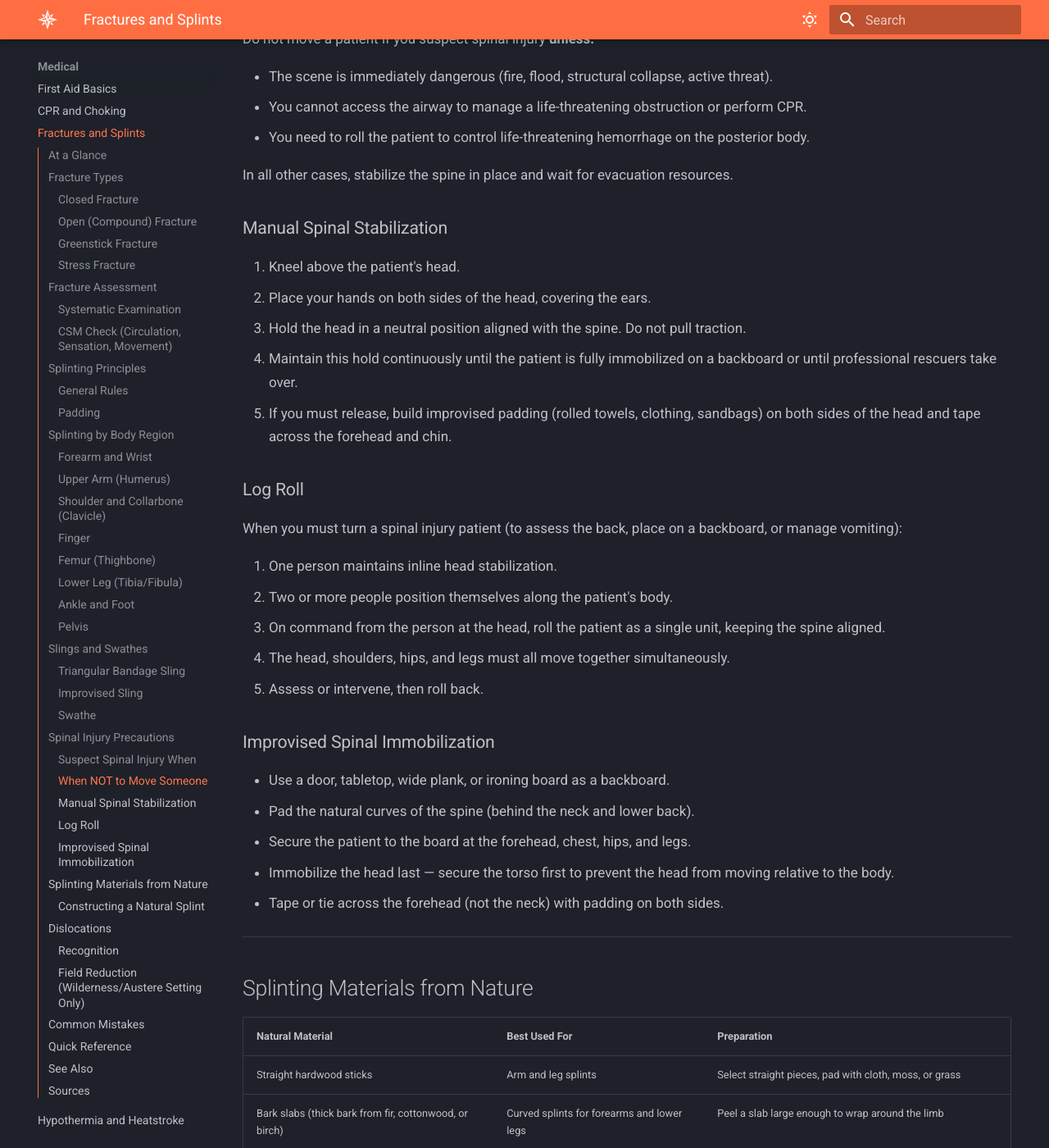
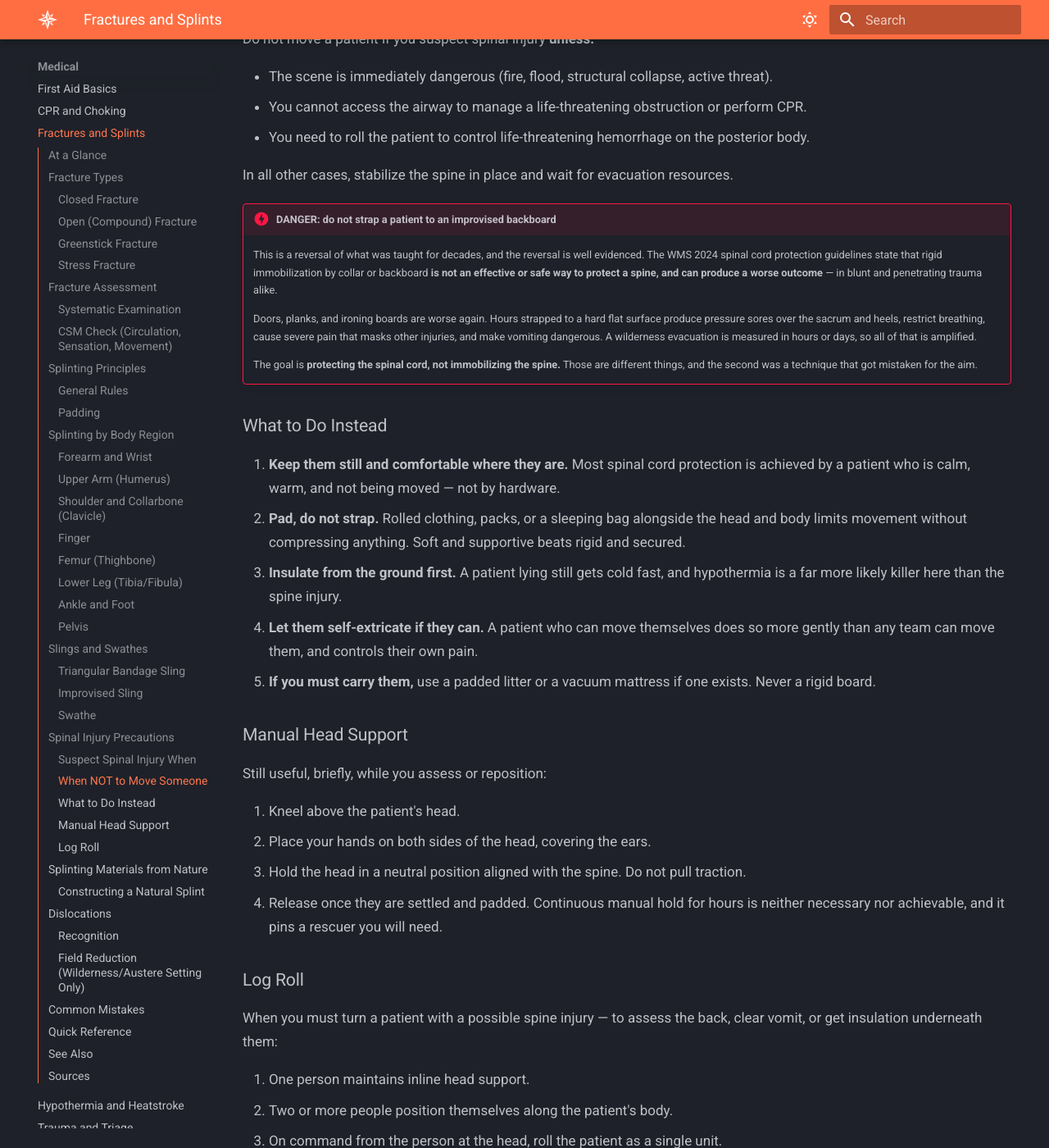
Before and after one commit to mmayden/WilderThings, an MkDocs documentation site: the page built from docs/medical/fractures-and-splints.md, in a window 1280 px wide and 1400 px high, scrolled down 7312 px. Shown: the whole window at 82% size. Built offline with MkDocs 1.6.1 and Material for MkDocs 9.7.7, drawn with Linux system fonts in a browser that asks for light colours; some of the changed text lies outside the part shown.

Commit message:
fix: the spinal section taught improvised backboards, which current guidance says harm
The corpus had a section called "Improvised Spinal Immobilization"
telling readers to use a door, tabletop, wide plank, or ironing board as
a backboard and strap the patient to it at forehead, chest, hips, and
legs.

WMS updated this topic in 2024, and the update is a reversal. Rigid
immobilization by collar or backboard is not an effective or safe way to
protect a spine and can produce a worse outcome, in blunt and penetrating
trauma alike. The guidelines are explicit that decades of these
techniques were implemented without evidence supporting them, and that
the evidence now points the other way.

A door is worse than a purpose-built board, and a wilderness evacuation
is measured in hours or days rather than the twenty minutes an ambulance
takes. Hours strapped flat to a hard surface produce sacral and heel
pressure sores, restrict breathing, cause pain severe enough to mask
other injuries, and make vomiting dangerous.

Replaced with what the guidelines actually ask for. The goal is
protecting the spinal cord, not immobilising the spine — those are
different things, and the second was a technique that got mistaken for
the aim. Keep the patient still and comfortable where they are, pad
rather than strap, insulate from the ground first because hypothermia is
the likelier killer, let them self-extricate if they can, and use a
padded litter rather than a board if they must be carried.

Kept the scope-of-practice line. WMS endorses NEXUS and the Canadian
C-spine rule for deciding whether precautions are needed at all, and both
are trained assessments rather than things to apply from memory.
Untrained, the honest goal is the one WMS states: not to diagnose or
exclude a spine injury, but to avoid missing one and avoid making one
worse.

Also updated frostbite and heat illness to their 2024 WMS updates, and
tick-borne illness to 2021. Hypothermia was checked and 2019 remains the
current version, which is now recorded as confirmed rather than left
looking stale.

That is the second clinical correction this session found by asking what
version a source is on rather than whether it exists. The tourniquet
reassessment was the first. Both came out of promoting these sources to
the primary tier, which turned "is this real" into "is this current."

Co-Authored-By: Claude Opus 5 (1M context) <noreply@anthropic.com>

```diff
--- a/docs/medical/fractures-and-splints.md
+++ b/docs/medical/fractures-and-splints.md
@@ -229,31 +229,65 @@ Do not move a patient if you suspect spinal injury **unless:**
 
 In all other cases, stabilize the spine in place and wait for evacuation resources.
 
-### Manual Spinal Stabilization
+!!! danger "DANGER: do not strap a patient to an improvised backboard"
+    This is a reversal of what was taught for decades, and the reversal is well
+    evidenced. The WMS 2024 spinal cord protection guidelines state that rigid
+    immobilization by collar or backboard **is not an effective or safe way to protect a
+    spine, and can produce a worse outcome** — in blunt and penetrating trauma alike.
+
+    Doors, planks, and ironing boards are worse again. Hours strapped to a hard flat
+    surface produce pressure sores over the sacrum and heels, restrict breathing, cause
+    severe pain that masks other injuries, and make vomiting dangerous. A wilderness
+    evacuation is measured in hours or days, so all of that is amplified.
+
+    The goal is **protecting the spinal cord, not immobilizing the spine.** Those are
+    different things, and the second was a technique that got mistaken for the aim.
+
+### What to Do Instead
+
+1. **Keep them still and comfortable where they are.** Most spinal cord protection is
+   achieved by a patient who is calm, warm, and not being moved — not by hardware.
+2. **Pad, do not strap.** Rolled clothing, packs, or a sleeping bag alongside the head
+   and body limits movement without compressing anything. Soft and supportive beats
+   rigid and secured.
+3. **Insulate from the ground first.** A patient lying still gets cold fast, and
+   hypothermia is a far more likely killer here than the spine injury.
+4. **Let them self-extricate if they can.** A patient who can move themselves does so
+   more gently than any team can move them, and controls their own pain.
+5. **If you must carry them,** use a padded litter or a vacuum mattress if one exists.
+   Never a rigid board.
+
+### Manual Head Support
+
+Still useful, briefly, while you assess or reposition:
 
 1. Kneel above the patient's head.
 2. Place your hands on both sides of the head, covering the ears.
 3. Hold the head in a neutral position aligned with the spine. Do not pull traction.
-4. Maintain this hold continuously until the patient is fully immobilized on a backboard or until professional rescuers take over.
-5. If you must release, build improvised padding (rolled towels, clothing, sandbags) on both sides of the head and tape across the forehead and chin.
+4. Release once they are settled and padded. Continuous manual hold for hours is neither
+   necessary nor achievable, and it pins a rescuer you will need.
 
 ### Log Roll
 
-When you must turn a spinal injury patient (to assess the back, place on a backboard, or manage vomiting):
+When you must turn a patient with a possible spine injury — to assess the back, clear
+vomit, or get insulation underneath them:
 
-1. One person maintains inline head stabilization.
+1. One person maintains inline head support.
 2. Two or more people position themselves along the patient's body.
-3. On command from the person at the head, roll the patient as a single unit, keeping the spine aligned.
+3. On command from the person at the head, roll the patient as a single unit.
 4. The head, shoulders, hips, and legs must all move together simultaneously.
 5. Assess or intervene, then roll back.
 
-### Improvised Spinal Immobilization
+!!! warning "CAUTION: clearing a spine is a trained assessment, not a guess"
+    Trained rescuers use the NEXUS criteria or the Canadian C-spine rule to decide
+    whether spinal precautions are needed at all, and WMS endorses their use in the
+    field. Both are formal tools with specific criteria, and applying them from memory is
+    not the same as being trained in them.
 
-- Use a door, tabletop, wide plank, or ironing board as a backboard.
-- Pad the natural curves of the spine (behind the neck and lower back).
-- Secure the patient to the board at the forehead, chest, hips, and legs.
-- Immobilize the head last — secure the torso first to prevent the head from moving relative to the body.
-- Tape or tie across the forehead (not the neck) with padding on both sides.
+    Untrained, in the wilderness, the honest position is the one WMS states as the goal:
+    you are not trying to definitively diagnose or exclude a spine injury. You are trying
+    to avoid missing one and avoid making one worse. Assume the injury, keep them still
+    and warm, and get help.
 
 ---
 
@@ -359,7 +393,9 @@ Attempt field reduction only when evacuation is delayed more than several hours
 
 **Primary — authoritative, revised, and publicly checkable:**
 
-- Wilderness Medical Society Practice Guidelines for Spine Immobilization in the Austere Environment, 2019.
+- Hawkins, S. C., Williams, J., Bennett, B. L., Islas, A., Quinn, R. "Wilderness Medical
+  Society Clinical Practice Guidelines for Spinal Cord Protection: 2024 Update."
+  *Wilderness & Environmental Medicine*, 2024.
 - Tactical Combat Casualty Care (TCCC) Guidelines. Committee on TCCC, Joint Trauma System,
   1 May 2026. Revised frequently — check jts.health.mil for the current version before
   relying on any specific figure here.
```
Also changed, not shown: TASKS.md (+5 -1 lines), docs/climate-specific/arctic-survival.md (+7 -2 lines), docs/medical/bites-and-stings.md (+3 -1 lines), docs/medical/hypothermia-and-heatstroke.md (+10 -3 lines), docs/medical/trauma-and-triage.md (+5 -3 lines).
